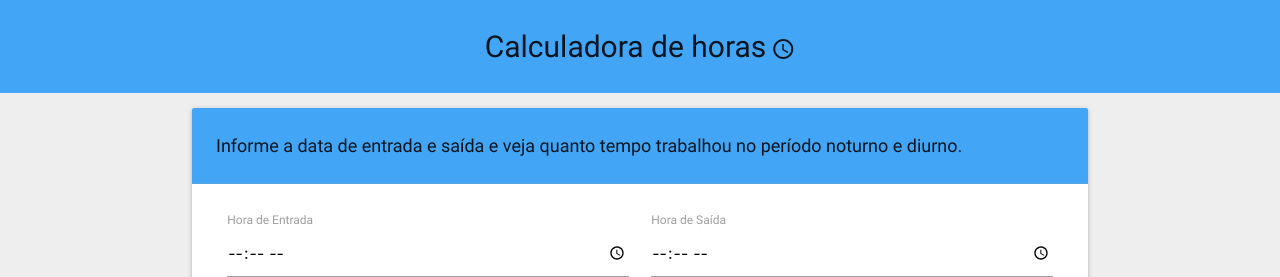
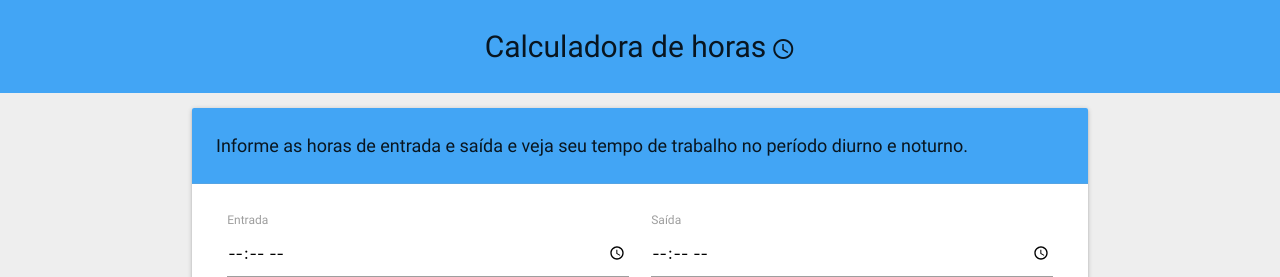
Before and after one commit to caladotiago/period-calculator, a React (Create React App) app in the folder frontend/: page / in a window 1280 px wide. Shown: the top 277 px of the page. Built offline with nearby package versions, Linux system fonts and the light colour scheme.

Commit message:
Alteração de textos

```diff
--- a/frontend/src/App.js
+++ b/frontend/src/App.js
@@ -13,8 +13,8 @@ function App() {
             <div className="container calculator-wrapper">
                 <div className="card">
                     <div className="card-title blue lighten-1">
-                        Informe a data de entrada e saída e veja quanto tempo
-                        trabalhou no período noturno e diurno.
+                        Informe as horas de entrada e saída e veja seu tempo de
+                        trabalho no período diurno e noturno.
                     </div>
                     <div className="card-content">
                         <Calculator />
--- a/frontend/src/components/Calculator/index.js
+++ b/frontend/src/components/Calculator/index.js
@@ -1,9 +1,12 @@
 import React, { useState } from 'react';
 import { Preloader } from 'react-materialize';
+
 import network from '../../services/network';
+
 import TimePicker from '../TimePicker';
+import FormError, { FormErrorProps } from '../FormError';
+
 import { validateFields } from './validator';
-import FormError from '../FormError';
 import Result, { ResultProps } from './Result';
 
 import './index.css';
@@ -16,10 +19,7 @@ export default function Calculator() {
     const showLoading = () => setLoadingDisplay('');
     const hideLoading = () => setLoadingDisplay('hide');
 
-    const [errorProps, setErrorProps] = useState({
-        message: '',
-        display: 'hide',
-    });
+    const [errorProps, setErrorProps] = useState(FormErrorProps);
 
     const showError = message => setErrorProps({ message, display: '' });
     const hideError = () => setErrorProps({ message: '', display: 'hide' });
@@ -49,13 +49,7 @@ export default function Calculator() {
                 .get(
                     `/periods?initialTime=${initialTime}&finalTime=${finalTime}`
                 )
-                .then(response => {
-                    const { data } = response;
-
-                    setResultProps({
-                        ...data,
-                    });
-                })
+                .then(({ data }) => setResultProps({ ...data }))
                 .catch(error => {
                     let message = 'error.unknow';
                     if (error.response && error.response.data) {
@@ -78,13 +72,13 @@ export default function Calculator() {
                 <div className="row">
                     {createTimePicker({
                         id: 'initial-time',
-                        label: 'Hora de Entrada',
+                        label: 'Entrada',
                         onChange: setInitialTime,
                         time: initialTime,
                     })}
                     {createTimePicker({
                         id: 'final-time',
-                        label: 'Hora de Saída',
+                        label: 'Saída',
                         onChange: setFinalTime,
                         time: finalTime,
                     })}
--- a/frontend/src/components/FormError/index.js
+++ b/frontend/src/components/FormError/index.js
@@ -9,3 +9,10 @@ export default props => {
         </div>
     );
 };
+
+const FormErrorProps = {
+    display: 'hide',
+    message: '',
+};
+
+export { FormErrorProps };
--- a/frontend/src/utilities/macros.js
+++ b/frontend/src/utilities/macros.js
@@ -1,7 +1,7 @@
 const macros = {
-    'finalTime.invalid': 'Data final inválida',
-    'initialTime.invalid': 'Data inicial inválida',
-    'time.interval': 'As duas datas devem ser diferentes',
+    'finalTime.invalid': 'Hora final inválida',
+    'initialTime.invalid': 'Hora inicial inválida',
+    'time.interval': 'As duas horas devem ser diferentes',
     unknow:
         'Erro desconhecio. Recarregue a página ou tente novamente mais tarde',
 };
```
